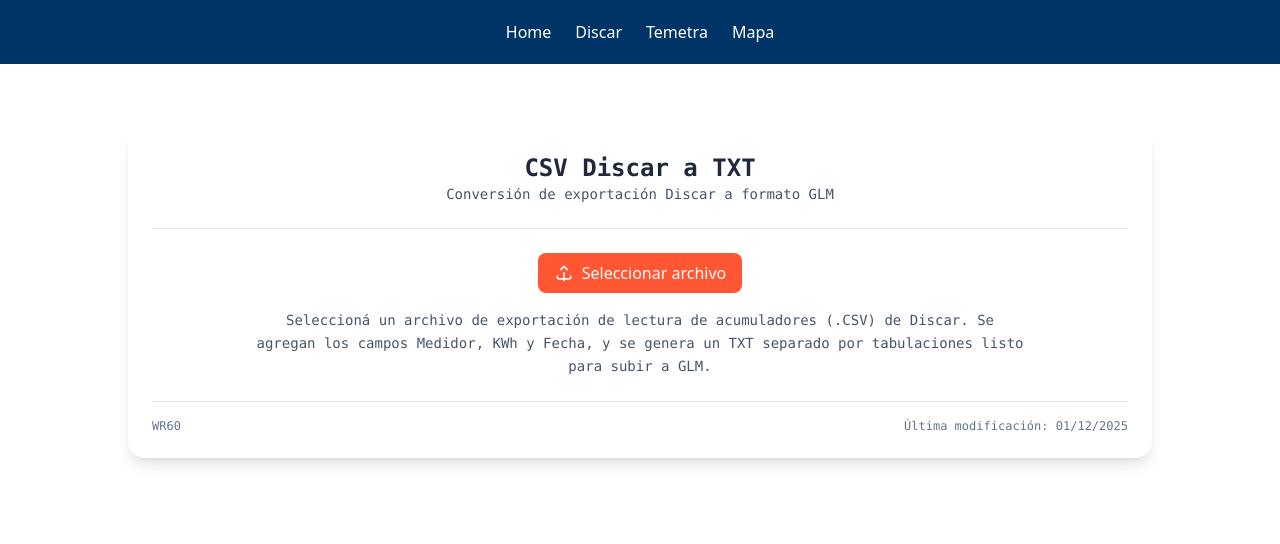
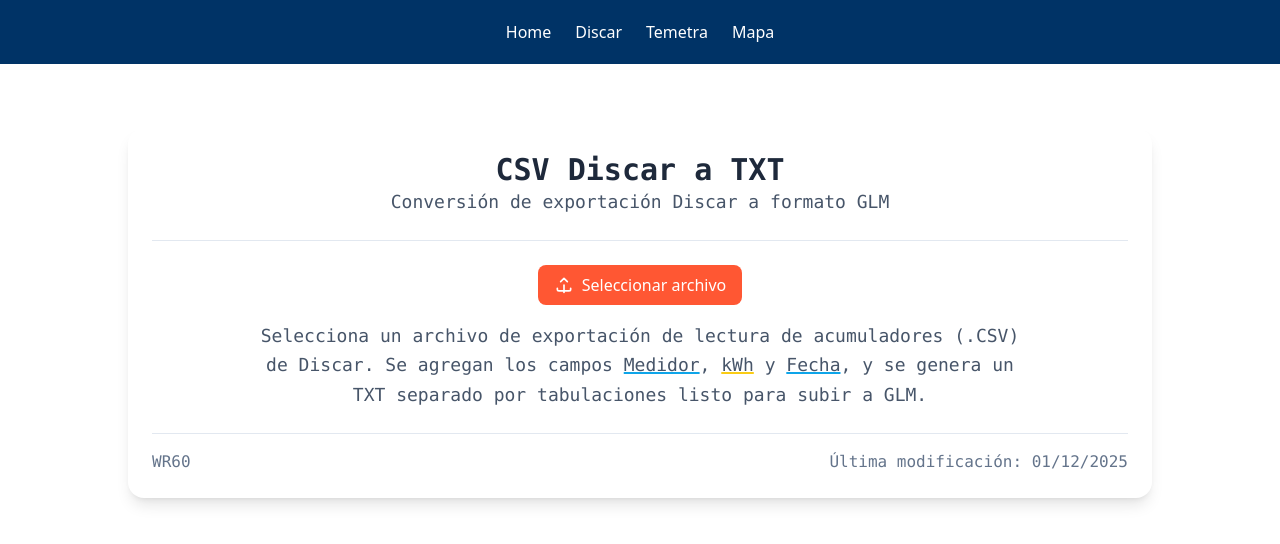
Before and after one commit to ruminahuelwalter/tomaestados, an Angular app: page /discar in a window 1280 px wide. Shown: the top 544 px of the page. Built offline with nearby package versions, Linux system fonts and the light colour scheme.

Commit message:
mod: font-mono, font-size en discar

```diff
--- a/src/app/components/discar-comercial/discar-comercial.component.html
+++ b/src/app/components/discar-comercial/discar-comercial.component.html
@@ -3,10 +3,10 @@
 
     <!-- HEADER -->
     <div class="text-center">
-      <h2 class="text-2xl font-semibold font-mono text-slate-800  ">
+      <h2 class="text-3xl font-semibold font-mono text-slate-800  ">
         CSV Discar a TXT
       </h2>
-      <p class="text-sm text-slate-600 font-mono">
+      <p class="text-lg text-slate-600 font-mono">
         Conversión de exportación Discar a formato GLM
       </p>
     </div>
@@ -37,9 +37,9 @@
         (change)="onFileSelected($event)"
       />
 
-      <p *ngIf="!previewData.length" class="text-slate-600 text-sm leading-relaxed max-w-3xl font-mono  text-center">
-        Seleccioná un archivo de exportación de lectura de acumuladores (.CSV) de Discar.
-        Se agregan los campos Medidor, KWh y Fecha, y se genera un TXT separado por tabulaciones listo
+      <p *ngIf="!previewData.length" class="text-slate-600 text-lg leading-relaxed max-w-3xl font-mono  text-center">
+        Selecciona un archivo de exportación de lectura de acumuladores (.CSV) de Discar.
+        Se agregan los campos <a class="underline decoration-2 decoration-sky-500">Medidor</a>, <a class="underline decoration-2 decoration-yellow-400">kWh</a> y <a class="underline decoration-2 decoration-sky-500">Fecha</a>, y se genera un TXT separado por tabulaciones listo
         para subir a GLM.
       </p>
     </div>
@@ -93,7 +93,7 @@
     </div>
 
     <!-- FOOTER -->
-    <div class="pt-4 border-t border-slate-200 text-xs text-slate-500 flex justify-between font-mono">
+    <div class="pt-4 border-t border-slate-200 text-base text-slate-500 flex justify-between font-mono">
       <span>WR60</span>
       <span>Última modificación: 01/12/2025</span>
     </div>
```
